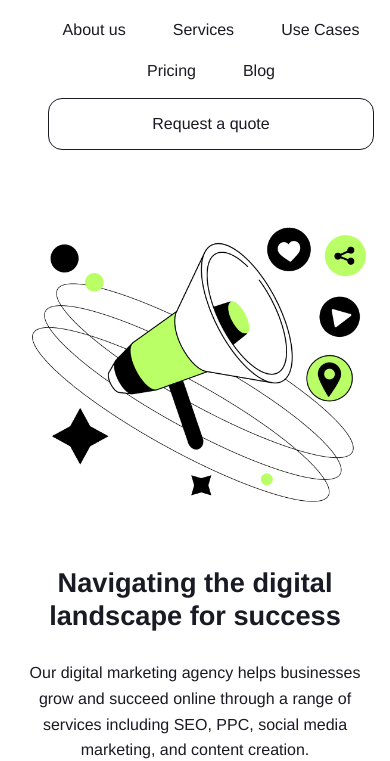
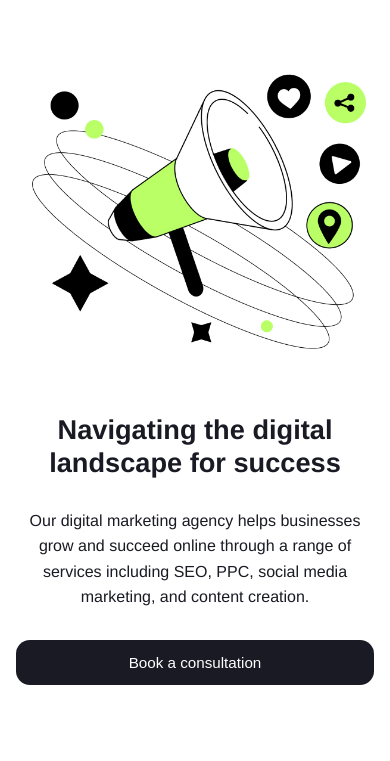
Before and after one commit to MuhammadUmar9247/Mini-Hackaton, a plain HTML site: page index.html in a window 390 px wide. Shown: the part 84-845 px from the top of the page. Drawn offline with Linux system fonts and the light colour scheme.

Commit message:
Complete code!
complete code!!

```diff
--- a/Style.css
+++ b/Style.css
@@ -23,7 +23,11 @@
     align-items: center;
     padding: 40px 0 30px;
   }
-  .logo { display: flex; align-items: center; gap: 12px; font-weight: bold; font-size: 1.6rem; }
+  .logo { display: flex;
+    align-items:
+     center; gap: 12px; font-weight: bold;
+      font-size: 1.6rem;
+    }
   .logo img { height: 38px; }
   .nav-links a {
     margin-left: 32px;
@@ -54,8 +58,14 @@
   }
 
   /* Labels */
-  .label-green { background: var(--green); padding: 4px 12px; border-radius: 10px; font-weight: 600; }
-  .label-white { background: white; padding: 4px 12px; border-radius: 10px; font-weight: 600; }
+  .label-green { background: var(--green);
+    padding: 4px 12px;
+    border-radius: 10px;
+     font-weight: 600; }
+  .label-white { background: white;
+     padding: 4px 12px;
+     border-radius: 10px;
+      font-weight: 600; }
 
   /* Hero */
   .hero {
@@ -65,9 +75,16 @@
     align-items: center;
     padding: 60px 0 100px;
   }
-  .hero h1 { font-size: 3.8rem; line-height: 1.05; margin-bottom: 28px; }
-  .hero p { font-size: 1.25rem; margin-bottom: 40px; max-width: 480px; }
-  .hero-visual img { width: 100%; height: auto; border-radius: 20px; }
+  .hero h1 { font-size: 3.8rem;
+     line-height: 1.05;
+      margin-bottom: 28px; }
+  .hero p { font-size: 1.25rem;
+     margin-bottom: 40px;
+     max-width: 480px; }
+  .hero-visual img { width: 100%;
+     height: auto;
+      border-radius: 20px;
+    }
 
   /* Logo bar */
   .logo-bar {
@@ -84,9 +101,14 @@
   }
 
   /* Section header */
-  .section-header { text-align: center; margin-bottom: 60px; }
-  .section-header h2 { font-size: 2.8rem; margin-bottom: 16px; }
-  .section-header p { max-width: 620px; margin: 0 auto; font-size: 1.15rem; }
+  .section-header { text-align: center;
+    margin-bottom: 60px; }
+  .section-header h2 { font-size: 2.8rem;
+     margin-bottom: 16px; }
+  .section-header p { max-width: 620px; margin:
+     0 auto; font-size: 1.15rem; }
+
+
 
   /* Services */
   .services-grid {
@@ -254,9 +276,18 @@
     padding: 70px;
     box-shadow: var(--shadow);
   }
-  .radio-group { display: flex; gap: 40px; margin-bottom: 30px; }
-  .contact-info form { display: flex; flex-direction: column; gap: 18px; }
-  .contact-info label { font-weight: 600; margin-bottom: 6px; display: block; }
+  .radio-group { display: flex;
+    gap: 40px;
+     margin-bottom: 30px;
+     }
+  .contact-info form { display: flex;
+    flex-direction:
+    column; gap: 18px;
+  }
+  .contact-info label { font-weight: 600;
+    margin-bottom: 6px;
+    display: block;
+   }
   .contact-info input, .contact-info textarea {
     padding: 16px 20px;
     border: var(--thick-border);
@@ -279,7 +310,9 @@
     max-width: 1400px;
     margin: 0 auto;
   }
-  .footer-brand h2 { color: var(--green); font-size: 2.2rem; margin-bottom: 20px; }
+  .footer-brand h2 { color: var(--green);
+    font-size: 2.2rem;
+     margin-bottom: 20px; }
   .social-icons a {
     color: #ccc;
     font-size: 1.8rem;
@@ -287,8 +320,12 @@
     transition: color 0.2s;
   }
   .social-icons a:hover { color: var(--green); }
-  .footer-contact h3, .footer-newsletter h3 { color: white; margin-bottom: 20px; }
-  .footer-contact a { color: var(--green); }
+  .footer-contact h3,
+   .footer-newsletter h3
+    { color: white;
+     margin-bottom: 20px; }
+  .footer-contact a
+  { color: var(--green); }
   .newsletter-form {
     display: flex;
     gap: 0;
@@ -320,6 +357,61 @@
   }
 
   /* Responsive */
+ /* ======================
+   DESKTOP STYLE
+====================== */
+
+.navbar {
+  display: flex;
+  justify-content: space-between;
+  align-items: center;
+}
+
+.nav-links {
+  display: flex;
+  align-items: center;
+  gap: 30px;
+}
+
+.menu-toggle {
+  display: none;
+  font-size: 28px;
+  cursor: pointer;
+}
+
+/* ======================
+   MOBILE STYLE
+====================== */
+
+@media (max-width: 768px) {
+
+  /* Hide desktop links */
+  .nav-links {
+    position: fixed;
+    top: 0;
+    right: -100%;
+    width: 260px;
+    height: 100vh;
+    background: white;
+    flex-direction: column;
+    padding: 80px 30px;
+    gap: 20px;
+    transition: 0.3s ease;
+    box-shadow: -5px 0 15px rgba(0,0,0,0.1);
+  }
+
+  .nav-links.active {
+    right: 0;
+  }
+
+  /* Show hamburger */
+  .menu-toggle {
+    display: block;
+  }
+}
+
+
+
   /* ========================= */
 /* GLOBAL RESPONSIVE FIX */
 /* ========================= */
```
